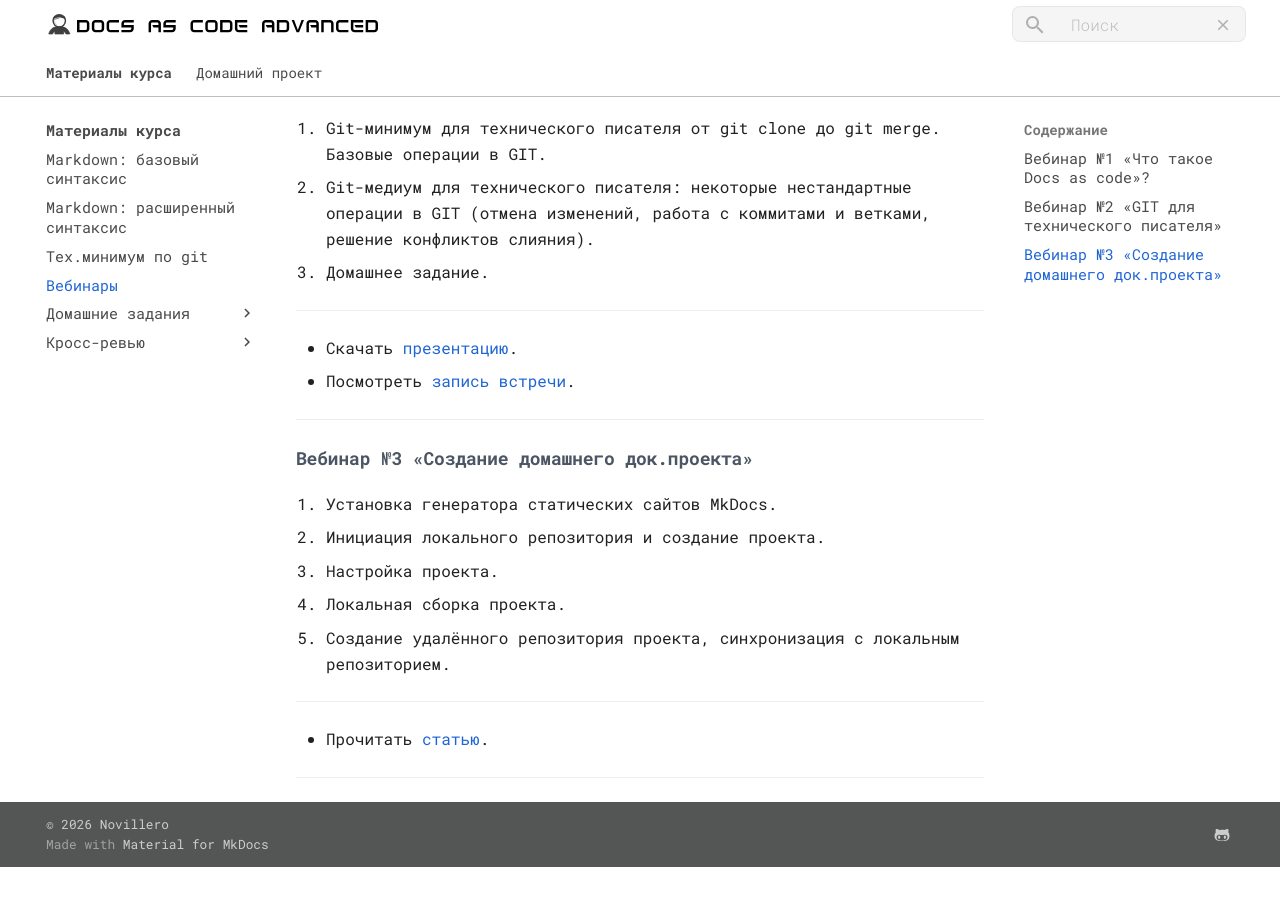
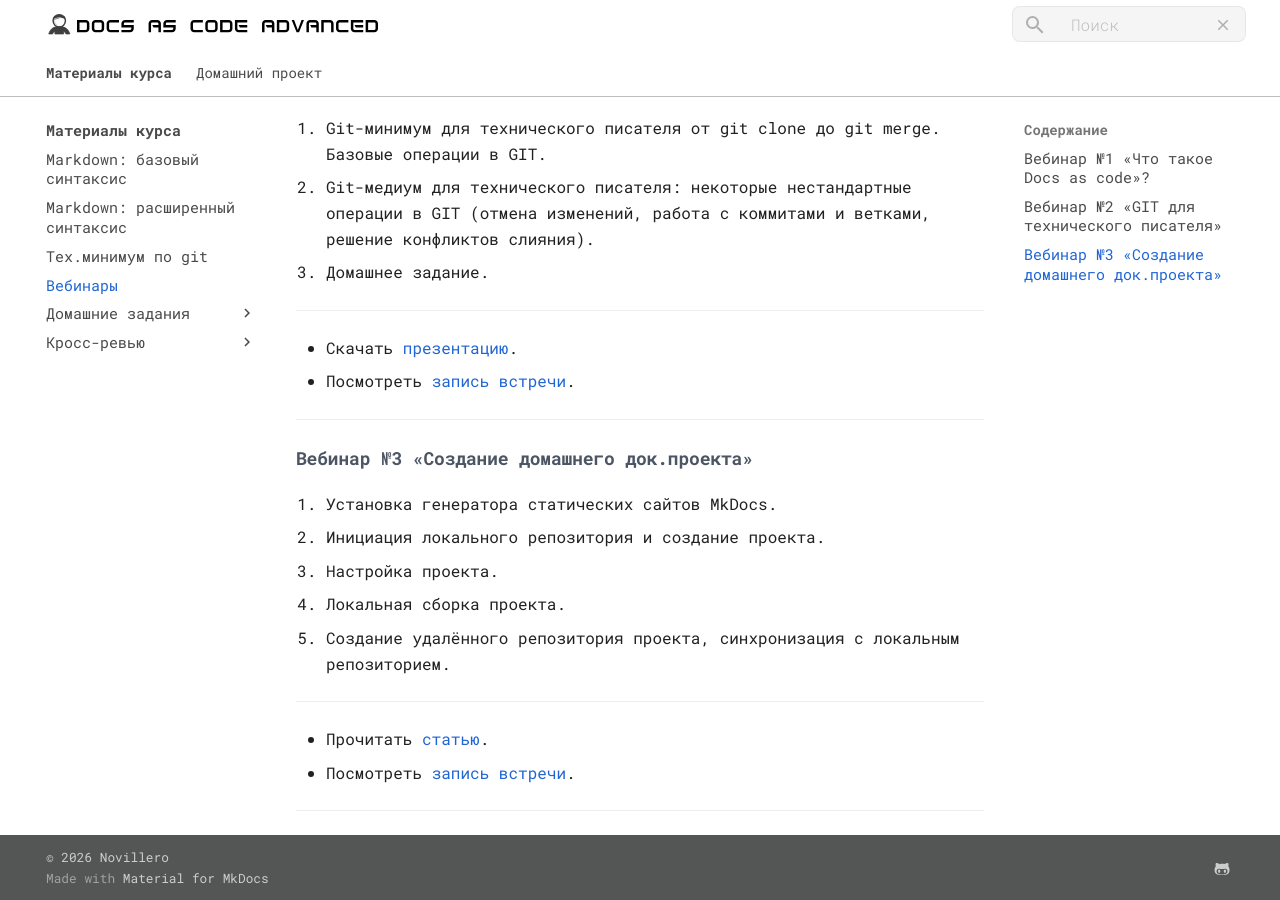
Before and after one commit to novillero/dac-4, an MkDocs documentation site: the page built from docs/meetings.md, in a window 1280 px wide and 900 px high, scrolled down 1057 px. Built offline with MkDocs 1.6.1 and Material for MkDocs 9.7.7, drawn with Linux system fonts in a browser that asks for light colours; before the commit the page ends 1924 px from its top, so only the background shows below that.

Commit message:
добавил ссылку на запись

```diff
--- a/docs/meetings.md
+++ b/docs/meetings.md
@@ -58,6 +58,6 @@
 ---
 
 * Прочитать [статью](./pet-project/mkdocs-setup.md).
-<!--* Посмотреть [запись встречи](https://disk.yandex.ru/i/YjaG5pWFSfxnMQ){target=_blank}.-->
+* Посмотреть [запись встречи](https://disk.yandex.ru/i/eG5rXAlF-vr8hw){target=_blank}.
 
 ---
```
